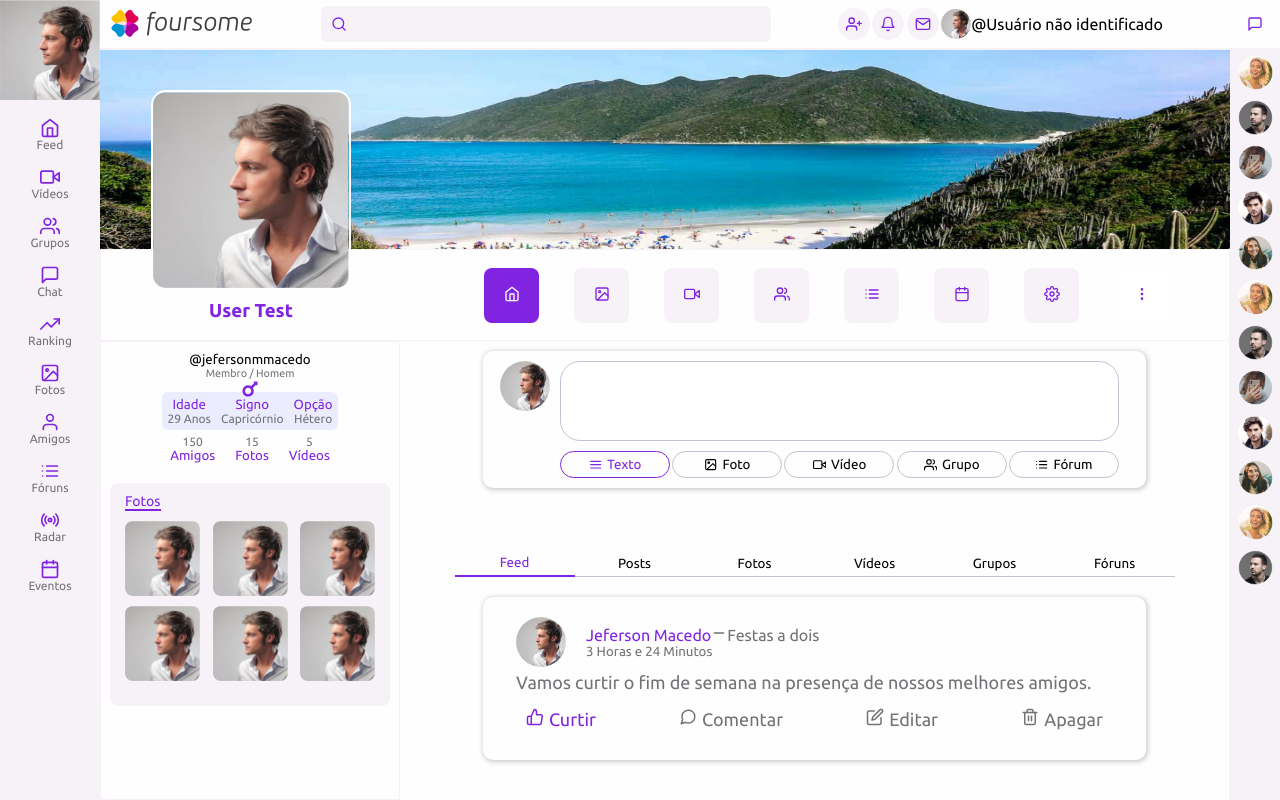
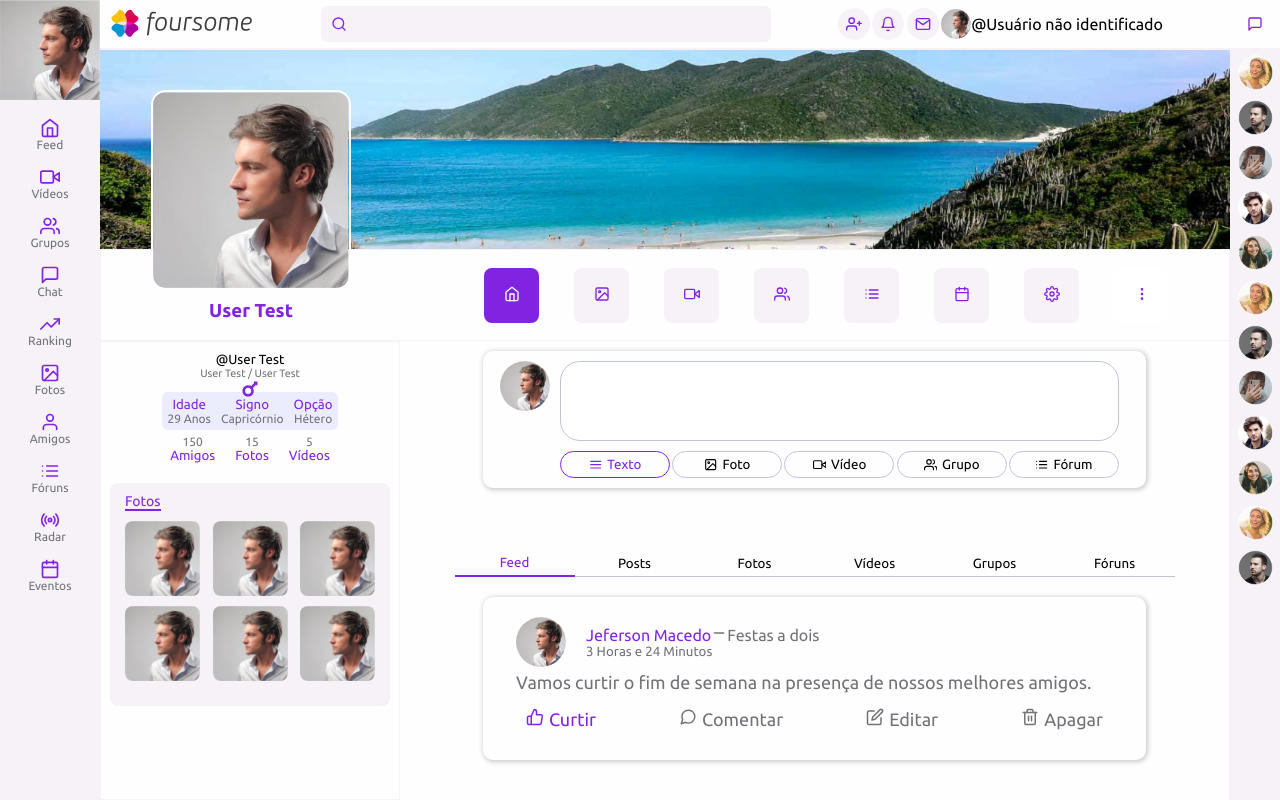
Before and after one commit to foursome4/foursome-members, a React (Create React App) app: page /profile in a window 1280 px wide. Built offline with nearby package versions, Linux system fonts and the light colour scheme.

Commit message:
Dados do usuário acessados em mais lugares

```diff
--- a/src/components/ToolBarLeftSlim/ToolbarLeftSlim.jsx
+++ b/src/components/ToolBarLeftSlim/ToolbarLeftSlim.jsx
@@ -1,13 +1,29 @@
+import { useContext, useEffect } from "react";
 import { FiCalendar, FiHome, FiImage, FiList, FiMessageSquare, FiRadio, FiTrendingUp, FiUser, FiUsers, FiVideo } from "react-icons/fi"
 import avatarImg from '../../assets/images/avatar.png'
+import { AuthContext } from "../../contexts/Auth";
 import './toolbarLeftSlim.css'
 
 function ToolbarLeftSlim () {
+    const {user} = useContext(AuthContext);
+    useEffect((user) => {
+       function loadUser(user) {
+
+            if(user) {
+                console.log(user)
+                return user
+            }
+        }
+
+        loadUser(user)
+
+    }, [user])
+
     return (
         <div className="content-toolbar">
             <div className="ToolBarLeftSlim">
                 <div className="profile">
-                    <img src={avatarImg} alt="" />
+                    <img src={user !== null ? user.avatar : avatarImg} alt="" />
                 </div>
                 <div className="tools">
                 <div className="toolIcon">
--- a/src/components/TopBar/TopBar.jsx
+++ b/src/components/TopBar/TopBar.jsx
@@ -40,7 +40,7 @@ function TopBar() {
                 </div>
                 <div className="account">
                     <img src={user !== null ? user.avatar : avatarImg} alt="" />
-                        <h4>@{user !== null ? user.nickname : "Usuário não identificado"}</h4>
+                        <h4>@{user !== null ? user.username : "Usuário não identificado"}</h4>
                 </div>
             </div>
             <div className="chat">
--- a/src/pages/Profile/Profile.jsx
+++ b/src/pages/Profile/Profile.jsx
@@ -35,11 +35,11 @@ function Profile() {
         <div className="main">
          <div className="section">
           <div className="cover">
-              <img src={coverImg} alt="" />
+              <img src={user !== null ? user.cover : coverImg} alt="" />
           </div>
             <div className="profile-tools">
                 <div className="user">
-                  <img src={avatar} alt="" />
+                  <img src={user !== null ? user.avatar : avatar} alt="" />
                   <h3> <b> {user !== null ? user.nickname : "User Test"} </b></h3>
                 </div>
                 <div className="tools">
@@ -59,8 +59,8 @@ function Profile() {
               <div className="infos">
               <div className="info">
                 <div className="name">
-                    <h5>@jefersonmmacedo</h5>
-                    <h6>Membro / Homem</h6>
+                    <h5>@{user !== null ? user.username : "User Test"}</h5>
+                    <h6>{user !== null ? user.role : "User Test"} / {user !== null ? user.type : "User Test"}</h6>
                 </div>
                 <h4><FaMars size={20} /> </h4>
                 <div className="info-user-man">
--- a/src/pages/Profile/profile.css
+++ b/src/pages/Profile/profile.css
@@ -43,6 +43,7 @@
 .content-profile .profile .main .section .cover img {
     width: 100%;
     height: 200px;
+    object-fit: cover;
 }
 
 .content-profile .profile .main .section .profile-tools {
```
